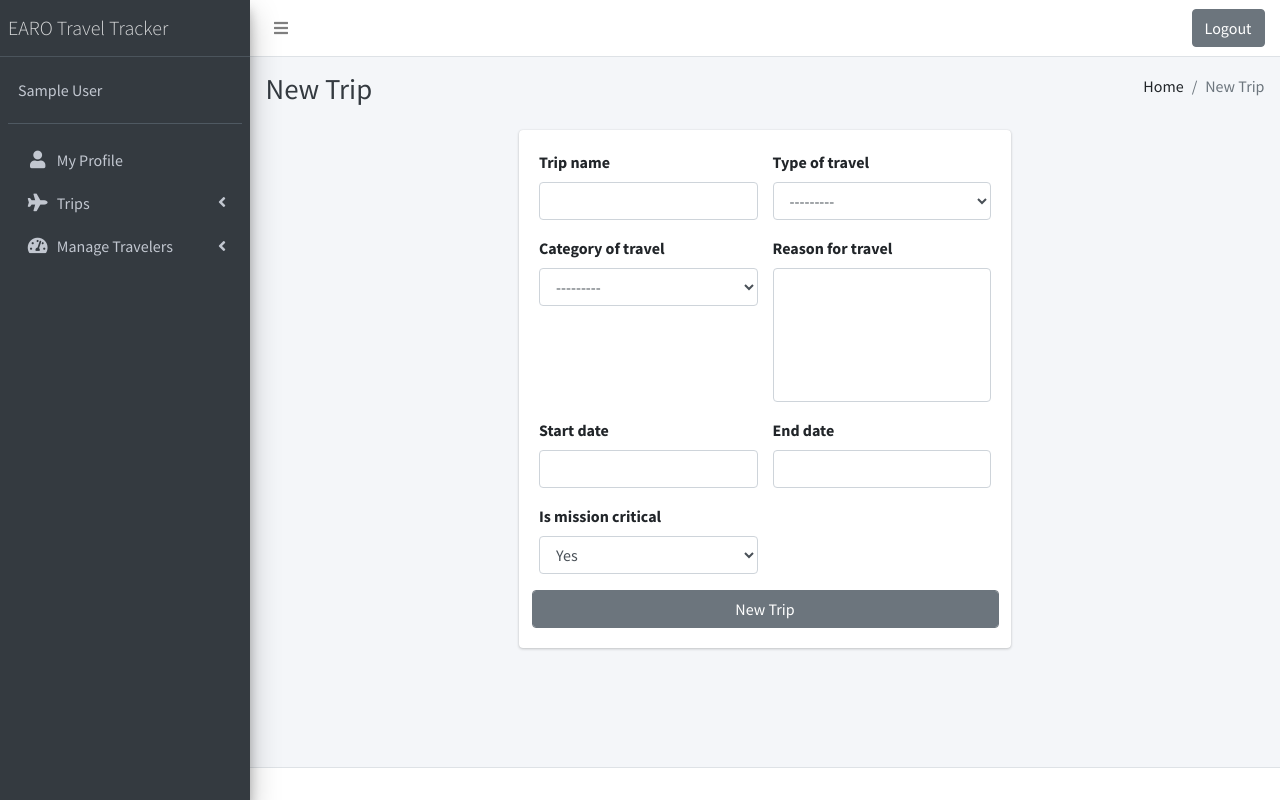
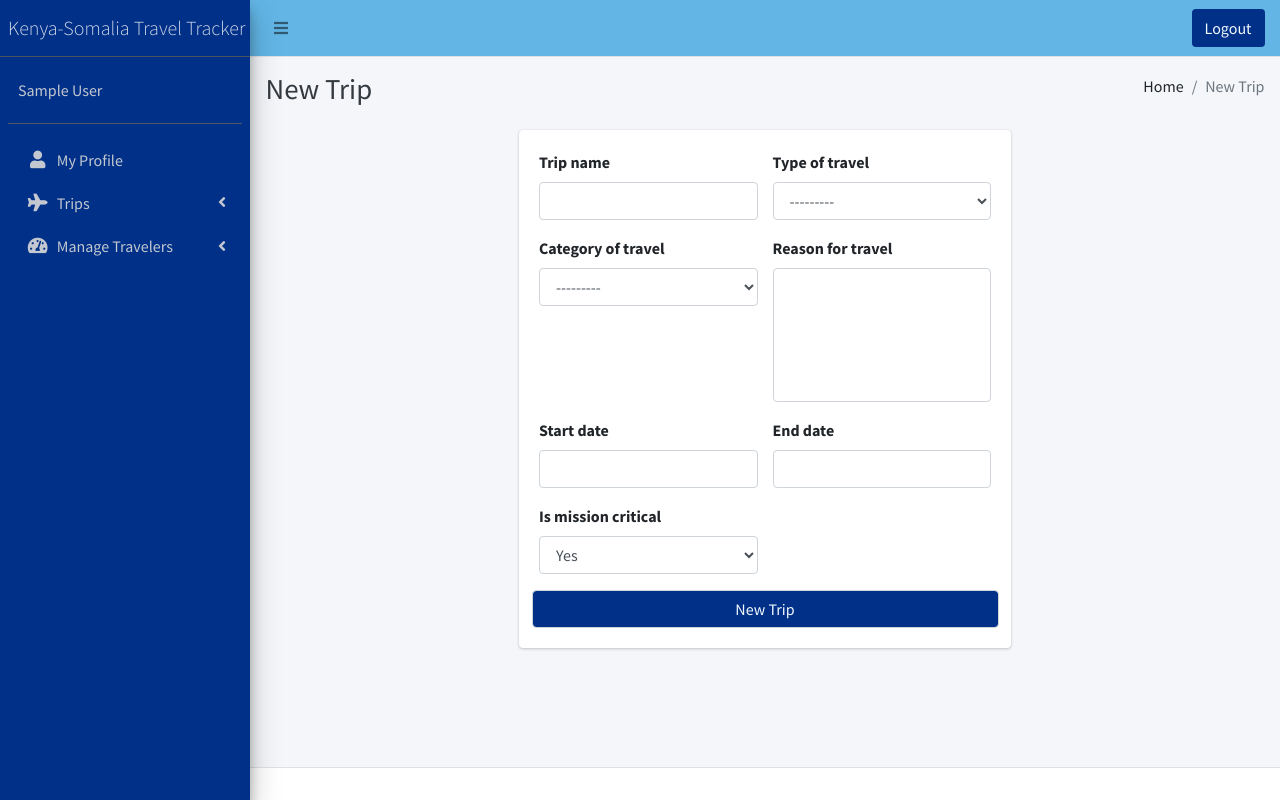
Before and after one commit to d-mwenda/earo_travel_tracker, a Django app: page /trip/new-trip in a window 1280 px wide. Run offline with Django 3.2, Linux system fonts and the light colour scheme; the visitor is signed in with stand-in values (Sample User, id 1); some libraries are stand-ins or nearby versions.

Commit message:
App theme colors changed from gray and white to 2 shades of blue. New custom and global style sheet introduced.

```diff
--- /dev/null
+++ b/backend/earo_travel_tracker/static/dist/main.css
@@ -0,0 +1,12 @@
+#top-nav {
+    background-color: #62B5E5;
+}
+
+#side-nav {
+    background-color: rgb(0, 48, 135) !important;
+}
+
+.btn-theme-primary {
+    background-color: rgb(0, 48, 135);
+    color: aliceblue;
+}
--- a/backend/earo_travel_tracker/templates/base.html
+++ b/backend/earo_travel_tracker/templates/base.html
@@ -4,7 +4,7 @@
 <div class="wrapper">
 
   <!-- Navbar -->
-  <nav class="main-header navbar navbar-expand navbar-white navbar-light navbar-fixed">
+  <nav class="main-header navbar navbar-expand navbar-white navbar-light navbar-fixed" id="top-nav">
     <!-- Left navbar links -->
     <ul class="navbar-nav">
       <li class="nav-item">
@@ -12,72 +12,27 @@
       </li>
     </ul>
 
-    <!-- SEARCH FORM -->
-    <!--<form class="form-inline ml-3">
-      <div class="input-group input-group-sm">
-        <input class="form-control form-control-navbar" type="search" placeholder="Search" aria-label="Search">
-        <div class="input-group-append">
-          <button class="btn btn-navbar" type="submit">
-            <i class="fas fa-search"></i>
-          </button>
-        </div>
-      </div>
-    </form> -->
-
     <!-- Right navbar links -->
     <ul class="navbar-nav ml-auto">
       <div class="container">
-        <a class="btn btn-secondary float-right" href="{% url 'logout' %}">Logout</a>
+        <a class="btn btn-theme-primary float-right" href="{% url 'logout' %}">Logout</a>
       </div>
-      <!-- Notifications Dropdown Menu -->
-      <!--
-      <li class="nav-item dropdown">
-        <a class="nav-link" data-toggle="dropdown" href="#">
-          <i class="far fa-bell"></i>
-          <span class="badge badge-warning navbar-badge">15</span>
-        </a>
-        <div class="dropdown-menu dropdown-menu-lg dropdown-menu-right">
-          <span class="dropdown-header">15 Notifications</span>
-          <div class="dropdown-divider"></div>
-          <a href="#" class="dropdown-item">
-            <i class="fas fa-envelope mr-2"></i> 4 new messages
-            <span class="float-right text-muted text-sm">3 mins</span>
-          </a>
-          <div class="dropdown-divider"></div>
-          <a href="#" class="dropdown-item">
-            <i class="fas fa-users mr-2"></i> 8 friend requests
-            <span class="float-right text-muted text-sm">12 hours</span>
-          </a>
-          <div class="dropdown-divider"></div>
-          <a href="#" class="dropdown-item">
-            <i class="fas fa-file mr-2"></i> 3 new reports
-            <span class="float-right text-muted text-sm">2 days</span>
-          </a>
-          <div class="dropdown-divider"></div>
-          <a href="#" class="dropdown-item dropdown-footer">See All Notifications</a>
-        </div>
-      </li>
-      -->
 
     </ul>
   </nav>
   <!-- /.navbar -->
 
   <!-- Main Sidebar Container -->
-  <aside class="main-sidebar sidebar-dark-primary elevation-4">
+  <aside id="side-nav" class="main-sidebar sidebar-dark-primary elevation-4">
     <!-- Brand Logo -->
     <a href="#" class="brand-link">
-      <!-- <img src="dist/img/AdminLTELogo.png" alt="AdminLTE Logo" class="brand-image img-circle elevation-3" style="opacity: .8"> -->
-      <span class="brand-text font-weight-light">EARO Travel Tracker</span>
+      <span class="brand-text font-weight-light">Kenya-Somalia Travel Tracker</span>
     </a>
 
     <!-- Sidebar -->
     <div class="sidebar">
       <!-- Sidebar user panel (optional) -->
       <div class="user-panel mt-3 pb-3 mb-3 d-flex">
-        <!-- <div class="image">
-          <img src="dist/img/user2-160x160.jpg" class="img-circle elevation-2" alt="User Image">
-        </div> -->
         <div class="info">
           <a href="#" class="d-block">{{request.user.first_name}}&nbsp;{{request.user.last_name}}</a>
         </div>
--- a/backend/earo_travel_tracker/templates/foundation.html
+++ b/backend/earo_travel_tracker/templates/foundation.html
@@ -13,6 +13,8 @@
   <link rel="stylesheet" href="{% static 'plugins/fontawesome-free/css/all.min.css' %}">
   <!-- Bootstrap 4 style -->
   <link rel="stylesheet" href="{% static 'plugins/bootstrap/css/adminlte.min.css' %}">
+  <!-- App universal -->
+  <link rel="stylesheet" href="{% static 'dist/main.css' %}">
 
   <!-- Custom Styles -->
   {% block custom_styles %}
--- a/backend/earo_travel_tracker/templates/registration/login.html
+++ b/backend/earo_travel_tracker/templates/registration/login.html
@@ -4,7 +4,7 @@
 <body class="login-page" style="min-height: 512.8px;">
     <div class="login-box">
       <div class="login-logo">
-        <b>CRS Kenya Travel Tracking System</b>
+        <b>CRS Kenya-Somalia Travel Tracker</b>
       </div>
       <!-- /.login-logo -->
       <div class="card">
@@ -40,7 +40,7 @@
             </div>
             <div class="row">
               <div class="col-4 offset-8">
-                <button type="submit" class="btn btn-secondary btn-block">Sign In</button>
+                <button type="submit" class="btn btn-theme-primary btn-block">Sign In</button>
               </div>
               <!-- /.col -->
             </div>
--- a/backend/earo_travel_tracker/templates/traveler/add_edit_department.html
+++ b/backend/earo_travel_tracker/templates/traveler/add_edit_department.html
@@ -7,7 +7,7 @@
             <div class="card-body">
                 <div class="row">
                     {% include 'render_form.html' %}
-                    <button class="form-control btn-secondary" type="submit">Save Department</button>
+                    <button class="form-control btn-theme-primary" type="submit">Save Department</button>
                 </div>
             </div>
         </form>
--- a/backend/earo_travel_tracker/templates/traveler/add_edit_traveler.html
+++ b/backend/earo_travel_tracker/templates/traveler/add_edit_traveler.html
@@ -7,7 +7,7 @@
             <div class="card-body">
                 <div class="row">
                     {% include 'render_form.html' %}
-                    <button class="form-control btn-secondary" type="submit">Save Traveler</button>
+                    <button class="form-control btn-theme-primary" type="submit">Save Traveler</button>
                 </div>
             </div>
         </form>
--- a/backend/earo_travel_tracker/templates/traveler/department_profile.html
+++ b/backend/earo_travel_tracker/templates/traveler/department_profile.html
@@ -8,7 +8,7 @@
         {{department.department}} Department
       </h3>
       <span class="float-right">
-        <a href="{% url 'u_edit_department' department_id=department.id %}" class="btn btn-secondary right">Edit Department</a>
+        <a href="{% url 'u_edit_department' department_id=department.id %}" class="btn btn-theme-primary right">Edit Department</a>
       </span>
     </div>
     <!-- /.card-header -->
--- a/backend/earo_travel_tracker/templates/traveler/traveler_profile.html
+++ b/backend/earo_travel_tracker/templates/traveler/traveler_profile.html
@@ -7,7 +7,7 @@
             {{traveler.user_account.last_name}}, {{traveler.user_account.first_name}}
         </h4>
         <span class="float-right">
-          <a href="{% url 'u_edit_traveler' traveler_id=traveler.id %}" class="btn btn-secondary right">Edit Traveler</a>
+          <a href="{% url 'u_edit_traveler' traveler_id=traveler.id %}" class="btn btn-theme-primary right">Edit Traveler</a>
         </span>
       </div>
       <!-- /.card-header -->
--- a/backend/earo_travel_tracker/templates/trip/add_edit_trip.html
+++ b/backend/earo_travel_tracker/templates/trip/add_edit_trip.html
@@ -7,7 +7,7 @@
             <div class="card-body">
                 <div class="row">
                     {% include 'render_form.html' %}
-                    <button class="form-control btn-secondary" type="submit">{{page_title}}</button>
+                    <button class="form-control btn-theme-primary" type="submit">{{page_title}}</button>
                 </div>
             </div>
         </form>
--- a/backend/earo_travel_tracker/templates/trip/add_edit_trip_itinerary.html
+++ b/backend/earo_travel_tracker/templates/trip/add_edit_trip_itinerary.html
@@ -7,7 +7,7 @@
             <div class="card-body">
                 <div class="row">
                     {% include 'render_form.html' %}
-                    <button class="form-control btn-secondary" type="submit">{{page_title}}</button>
+                    <button class="form-control btn-theme-primary" type="submit">{{page_title}}</button>
                 </div>
             </div>
         </form>
--- a/backend/earo_travel_tracker/templates/trip/approve_trip.html
+++ b/backend/earo_travel_tracker/templates/trip/approve_trip.html
@@ -29,7 +29,7 @@
                 <div class="card-body">
                     <div class="row">
                         {% include 'render_form.html' %}
-                        <button class="form-control btn-secondary" type="submit">Submit</button>
+                        <button class="form-control btn-theme-primary" type="submit">Submit</button>
                     </div>
                 </div>
             </form>
--- a/backend/earo_travel_tracker/templates/trip/trip_details.html
+++ b/backend/earo_travel_tracker/templates/trip/trip_details.html
@@ -80,7 +80,7 @@
                 </h3>
                 {% if request.user == trip.traveler.user_account %}
                 <span class="float-right">
-                    <a href="{% url 'u_create_trip_itinerary' trip_id=trip.id %}" class="btn btn-secondary right">Add a trip leg</a>
+                    <a href="{% url 'u_create_trip_itinerary' trip_id=trip.id %}" class="btn btn-theme-primary right">Add a trip leg</a>
                 </span>
                 {% endif %}
             </div>
--- a/backend/earo_travel_tracker/templates/trip/view_trips.html
+++ b/backend/earo_travel_tracker/templates/trip/view_trips.html
@@ -7,7 +7,7 @@
         <h3 class="card-title">{{ page_title }}
         </h3>
         <span class="float-right">
-          <a href="{% url 'u_create_trip' %}" class="btn btn-secondary right">New Trip</a>
+          <a href="{% url 'u_create_trip' %}" class="btn btn-theme-primary right">New Trip</a>
         </span>
       </div>
       <!-- /.card-header -->
```
